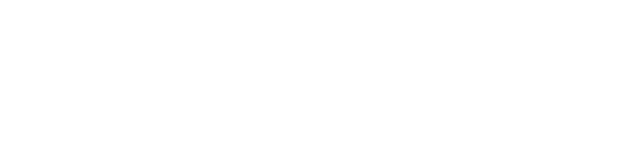
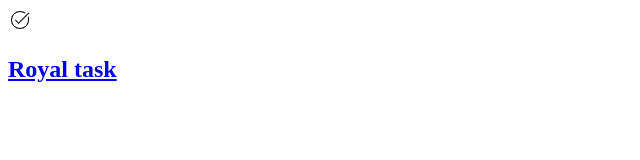
Before and after one commit to jesutera/proyecto_final..., a plain HTML site: page index.html in a window 1280 px wide. Shown: the whole page, without its empty margins (0-640 px from the left). Drawn offline with Linux system fonts and the light colour scheme.

Commit message:
He terminado de craer

```diff
--- a/index.html
+++ b/index.html
@@ -10,6 +10,13 @@
 <link rel="stylesheet" href="style.css">
 </head>
 <body>
-
+    <header>
+        <nav class="navbar">
+            <a href="#" class="logo">
+                <img src="images/logo.png" alt="logo">
+                <h2>Royal task</h2>
+            </a>
+        </nav>
+    </header>
 </body>
 </html>
```
